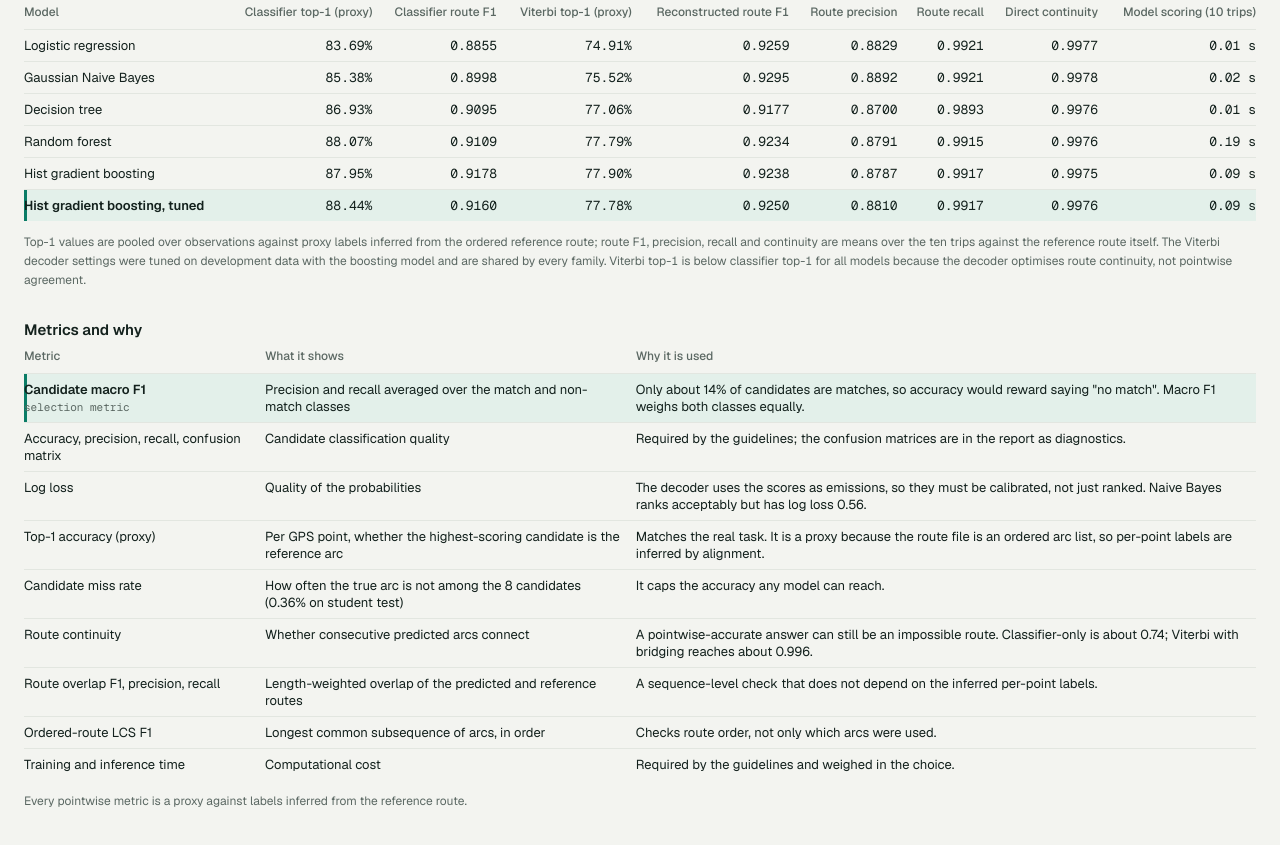
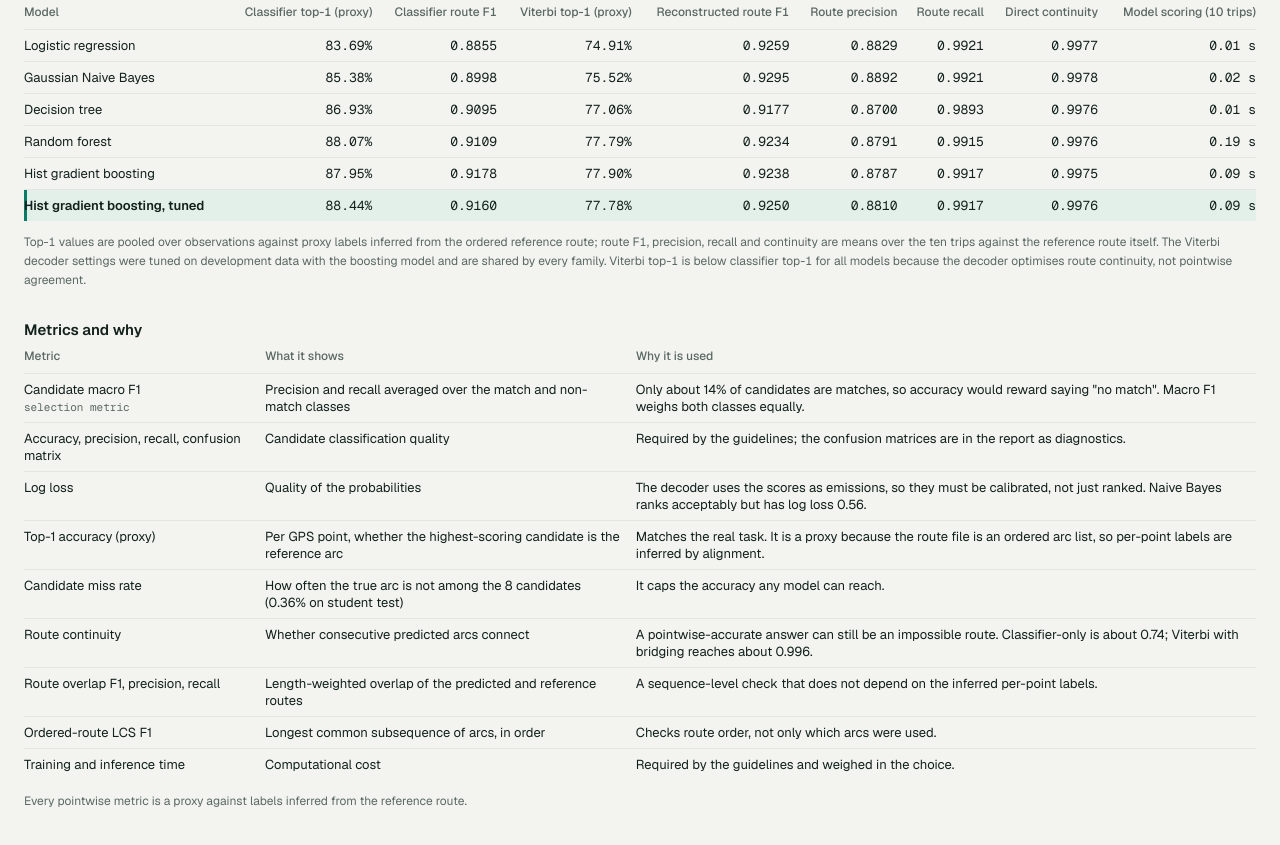
Before and after one commit to deeptanshukumar/PathSnap, a plain HTML site: page ui/details.html in a window 1280 px wide. Shown: the part 3355-4200 px from the top of the page. Drawn offline with nearby package versions, Linux system fonts and the light colour scheme.

Commit message:
fix(ui): drop the chosen-model highlight from the metrics table

```diff
--- a/ui/details.html
+++ b/ui/details.html
@@ -292,7 +292,7 @@
     <div class="tablewrap"><table class="cmp txt">
       <thead><tr><th>Metric</th><th>What it shows</th><th>Why it is used</th></tr></thead>
       <tbody>
-        <tr class="win"><td>Candidate macro F1<small>selection metric</small></td><td>Precision and recall averaged over the match and non-match classes</td><td>Only about 14% of candidates are matches, so accuracy would reward saying "no match". Macro F1 weighs both classes equally.</td></tr>
+        <tr><td>Candidate macro F1<small>selection metric</small></td><td>Precision and recall averaged over the match and non-match classes</td><td>Only about 14% of candidates are matches, so accuracy would reward saying "no match". Macro F1 weighs both classes equally.</td></tr>
         <tr><td>Accuracy, precision, recall, confusion matrix</td><td>Candidate classification quality</td><td>Required by the guidelines; the confusion matrices are in the report as diagnostics.</td></tr>
         <tr><td>Log loss</td><td>Quality of the probabilities</td><td>The decoder uses the scores as emissions, so they must be calibrated, not just ranked. Naive Bayes ranks acceptably but has log loss 0.56.</td></tr>
         <tr><td>Top-1 accuracy (proxy)</td><td>Per GPS point, whether the highest-scoring candidate is the reference arc</td><td>Matches the real task. It is a proxy because the route file is an ordered arc list, so per-point labels are inferred by alignment.</td></tr>
```
